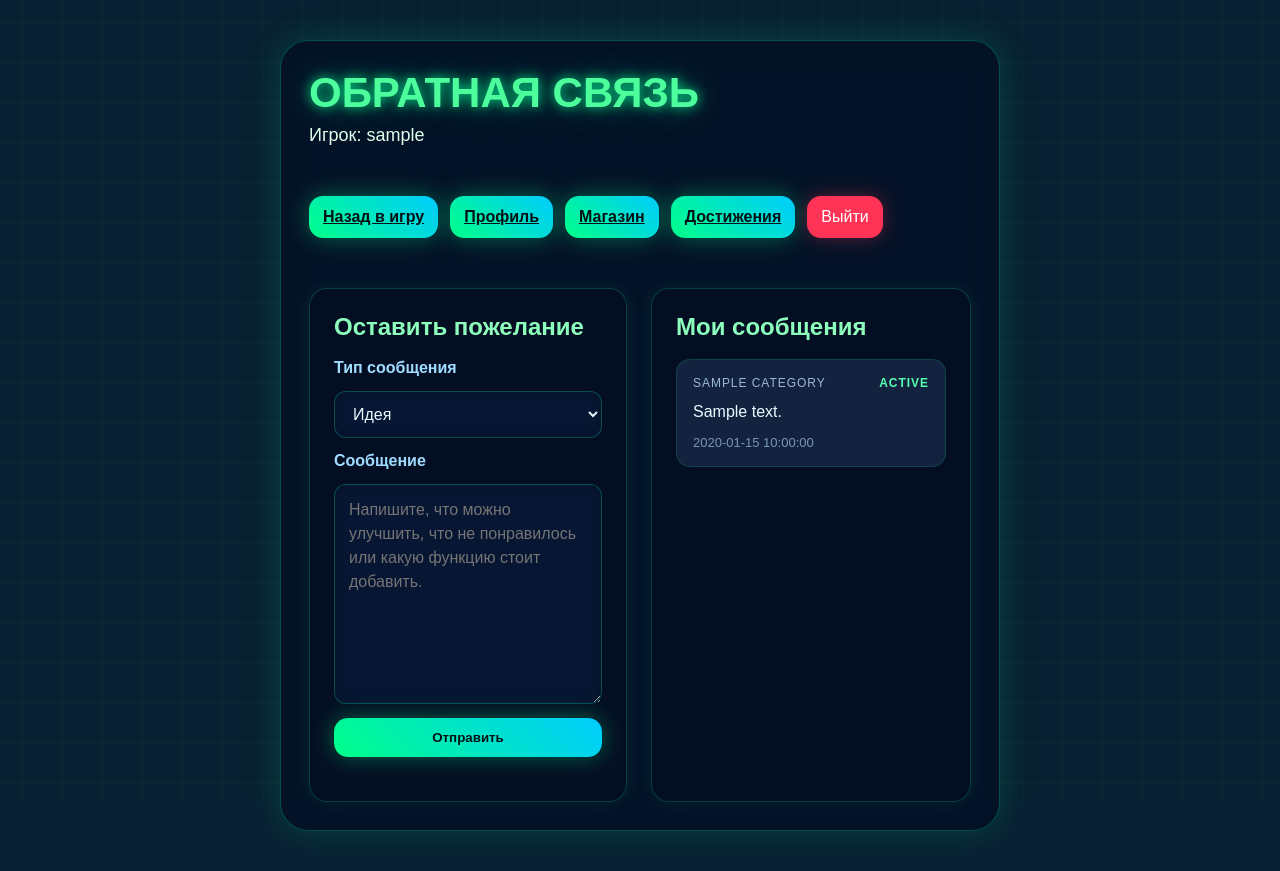
After one commit to VycheslavPI/snake-game-diploma, a Flask app: page /feedback in a window 1280 px wide. The commit adds this page. Run offline with Flask 3, Linux system fonts and the light colour scheme; the visitor is signed in with stand-in values (Sample User, id 1); a database or web service that is not in the repository returns one stand-in record (values such as "Sample title"); some libraries are stand-ins or nearby versions.

Commit message:
Add player feedback system

```diff
--- a/app.py
+++ b/app.py
@@ -232,6 +232,19 @@ def init_database():
             achievement_id TEXT NOT NULL,
             unlocked_at TIMESTAMP DEFAULT CURRENT_TIMESTAMP,
             UNIQUE(username, achievement_id)
+        )
+    """)
+
+    connection.commit()
+
+    cursor.execute("""
+        CREATE TABLE IF NOT EXISTS feedback (
+            id SERIAL PRIMARY KEY,
+            username TEXT NOT NULL,
+            category TEXT NOT NULL,
+            message TEXT NOT NULL,
+            status TEXT DEFAULT 'new',
+            created_at TIMESTAMP DEFAULT CURRENT_TIMESTAMP
         )
     """)
 
@@ -665,6 +678,68 @@ def profile():
     )
 
 
+@app.route("/feedback", methods=["GET", "POST"])
+def feedback():
+    if "user" not in session:
+        return redirect("/")
+
+    username = session["user"]
+    error = None
+    success = request.args.get("sent") == "1"
+
+    if request.method == "POST":
+        category = request.form.get("category", "idea").strip()
+        message = request.form.get("message", "").strip()
+
+        allowed_categories = {"idea", "bug", "balance", "design", "other"}
+
+        if category not in allowed_categories:
+            category = "other"
+
+        if len(message) < 5:
+            error = "Сообщение слишком короткое."
+        elif len(message) > 1200:
+            error = "Сообщение слишком длинное. Максимум 1200 символов."
+        else:
+            connection = get_db_connection()
+            cursor = connection.cursor()
+
+            cursor.execute("""
+                INSERT INTO feedback (username, category, message)
+                VALUES (%s, %s, %s)
+            """, (username, category, message))
+
+            connection.commit()
+            cursor.close()
+            connection.close()
+
+            return redirect("/feedback?sent=1")
+
+    connection = get_db_connection()
+    cursor = connection.cursor()
+
+    cursor.execute("""
+        SELECT category, message, status, created_at
+        FROM feedback
+        WHERE username = %s
+        ORDER BY created_at DESC
+        LIMIT 8
+    """, (username,))
+
+    feedback_items = cursor.fetchall()
+
+    cursor.close()
+    connection.close()
+
+    return render_template(
+        "feedback.html",
+        username=username,
+        feedback_items=feedback_items,
+        success=success,
+        error=error
+    )
+
+
 @app.route("/buy_skin/<skin_id>", methods=["POST"])
 def buy_skin(skin_id):
     if "user" not in session:
--- a/static/style.css
+++ b/static/style.css
@@ -704,8 +704,119 @@ input:focus{
     height:34px;
 }
 
+.feedback-layout{
+    display:grid;
+    grid-template-columns:minmax(0, 1fr) minmax(320px, 0.9fr);
+    gap:24px;
+}
+
+.feedback-panel{
+    min-height:100%;
+}
+
+.feedback-form{
+    display:flex;
+    flex-direction:column;
+    gap:14px;
+}
+
+.feedback-form label{
+    color:#9fdcff;
+    font-weight:bold;
+}
+
+.feedback-form select,
+.feedback-form textarea{
+    width:100%;
+    border:1px solid rgba(0,255,180,0.24);
+    background:#071633;
+    color:#e8fbff;
+    border-radius:12px;
+    padding:13px 14px;
+    font:inherit;
+    outline:none;
+    box-shadow:inset 0 0 12px rgba(0,0,0,0.24);
+}
+
+.feedback-form textarea{
+    min-height:190px;
+    resize:vertical;
+    line-height:1.5;
+}
+
+.feedback-form select:focus,
+.feedback-form textarea:focus{
+    border-color:#56ffb1;
+    box-shadow:0 0 0 3px rgba(86,255,177,0.12), inset 0 0 12px rgba(0,0,0,0.24);
+}
+
+.feedback-alert,
+.empty-feedback{
+    margin-bottom:16px;
+    border-radius:12px;
+    padding:14px 16px;
+    background:#13233f;
+    color:#dffcff;
+}
+
+.feedback-alert.success{
+    border:1px solid rgba(86,255,177,0.35);
+    color:#8dffbc;
+}
+
+.feedback-alert.error{
+    border:1px solid rgba(255,80,110,0.45);
+    color:#ff9cad;
+}
+
+.feedback-list{
+    display:flex;
+    flex-direction:column;
+    gap:14px;
+}
+
+.feedback-item{
+    background:#13233f;
+    border:1px solid rgba(0,255,150,0.14);
+    border-radius:14px;
+    padding:16px;
+}
+
+.feedback-meta{
+    display:flex;
+    justify-content:space-between;
+    gap:12px;
+    margin-bottom:10px;
+    color:#9cb8d6;
+    text-transform:uppercase;
+    font-size:12px;
+    letter-spacing:0.08em;
+}
+
+.feedback-meta strong{
+    color:#56ffb1;
+}
+
+.feedback-item p{
+    color:#e8fbff;
+    line-height:1.45;
+    white-space:pre-wrap;
+    overflow-wrap:anywhere;
+}
+
+.feedback-item time{
+    display:block;
+    margin-top:12px;
+    color:#7895b4;
+    font-size:13px;
+}
+
 @media(max-width:900px){
     .profile-layout{
+        grid-template-columns:1fr;
+    }
+
+    .feedback-layout{
         grid-template-columns:1fr;
     }
 
--- a/templates/achievements.html
+++ b/templates/achievements.html
@@ -24,6 +24,7 @@
             <a href="/game" class="play-btn">Назад в игру</a>
             <a href="/shop" class="play-btn">Магазин</a>
             <a href="/profile" class="play-btn">Профиль</a>
+            <a href="/feedback" class="play-btn">Обратная связь</a>
             <a href="/logout" class="logout-btn">Выйти</a>
         </div>
 
--- /dev/null
+++ b/templates/feedback.html
@@ -0,0 +1,93 @@
+<!DOCTYPE html>
+<html lang="ru">
+<head>
+    <meta charset="UTF-8">
+    <meta name="viewport" content="width=device-width, initial-scale=1.0">
+    <title>Обратная связь | NEON SNAKE</title>
+    <link rel="stylesheet" href="{{ url_for('static', filename='style.css') }}">
+</head>
+<body>
+
+<div class="background-grid"></div>
+
+<div class="shop-page">
+    <div class="glass-card shop-card">
+
+        <div class="shop-header">
+            <div>
+                <h1 class="title">ОБРАТНАЯ СВЯЗЬ</h1>
+                <p class="welcome">Игрок: {{ username }}</p>
+            </div>
+        </div>
+
+        <div class="shop-buttons">
+            <a href="/game" class="play-btn">Назад в игру</a>
+            <a href="/profile" class="play-btn">Профиль</a>
+            <a href="/shop" class="play-btn">Магазин</a>
+            <a href="/achievements" class="play-btn">Достижения</a>
+            <a href="/logout" class="logout-btn">Выйти</a>
+        </div>
+
+        <div class="feedback-layout">
+            <section class="profile-panel feedback-panel">
+                <h2>Оставить пожелание</h2>
+
+                {% if success %}
+                    <div class="feedback-alert success">Сообщение отправлено. Спасибо за идею!</div>
+                {% endif %}
+
+                {% if error %}
+                    <div class="feedback-alert error">{{ error }}</div>
+                {% endif %}
+
+                <form method="POST" action="/feedback" class="feedback-form">
+                    <label for="category">Тип сообщения</label>
+                    <select id="category" name="category">
+                        <option value="idea">Идея</option>
+                        <option value="bug">Ошибка</option>
+                        <option value="balance">Баланс уровней</option>
+                        <option value="design">Дизайн</option>
+                        <option value="other">Другое</option>
+                    </select>
+
+                    <label for="message">Сообщение</label>
+                    <textarea
+                        id="message"
+                        name="message"
+                        rows="8"
+                        maxlength="1200"
+                        required
+                        placeholder="Напишите, что можно улучшить, что не понравилось или какую функцию стоит добавить."
+                    ></textarea>
+
+                    <button type="submit" class="play-btn">Отправить</button>
+                </form>
+            </section>
+
+            <section class="profile-panel feedback-panel">
+                <h2>Мои сообщения</h2>
+
+                {% if feedback_items %}
+                    <div class="feedback-list">
+                        {% for item in feedback_items %}
+                            <article class="feedback-item">
+                                <div class="feedback-meta">
+                                    <span>{{ item.category }}</span>
+                                    <strong>{{ item.status }}</strong>
+                                </div>
+                                <p>{{ item.message }}</p>
+                                <time>{{ item.created_at }}</time>
+                            </article>
+                        {% endfor %}
+                    </div>
+                {% else %}
+                    <div class="empty-feedback">Пока нет отправленных сообщений.</div>
+                {% endif %}
+            </section>
+        </div>
+
+    </div>
+</div>
+
+</body>
+</html>
--- a/templates/game.html
+++ b/templates/game.html
@@ -59,6 +59,7 @@
                 <a href="/shop" class="play-btn">Магазин</a>
                 <a href="/achievements" class="play-btn">Достижения</a>
                 <a href="/profile" class="play-btn">Профиль</a>
+                <a href="/feedback" class="play-btn">Обратная связь</a>
             </div>
 
             <div class="canvas-wrap">
--- a/templates/profile.html
+++ b/templates/profile.html
@@ -28,6 +28,7 @@
             <a href="/game" class="play-btn">Назад в игру</a>
             <a href="/shop" class="play-btn">Магазин</a>
             <a href="/achievements" class="play-btn">Достижения</a>
+            <a href="/feedback" class="play-btn">Обратная связь</a>
             <a href="/logout" class="logout-btn">Выйти</a>
         </div>
 
--- a/templates/shop.html
+++ b/templates/shop.html
@@ -27,6 +27,7 @@
         <div class="shop-buttons">
             <a href="/game" class="play-btn">Назад в игру</a>
             <a href="/profile" class="play-btn">Профиль</a>
+            <a href="/feedback" class="play-btn">Обратная связь</a>
             <a href="/logout" class="logout-btn">Выйти</a>
         </div>
 
```
